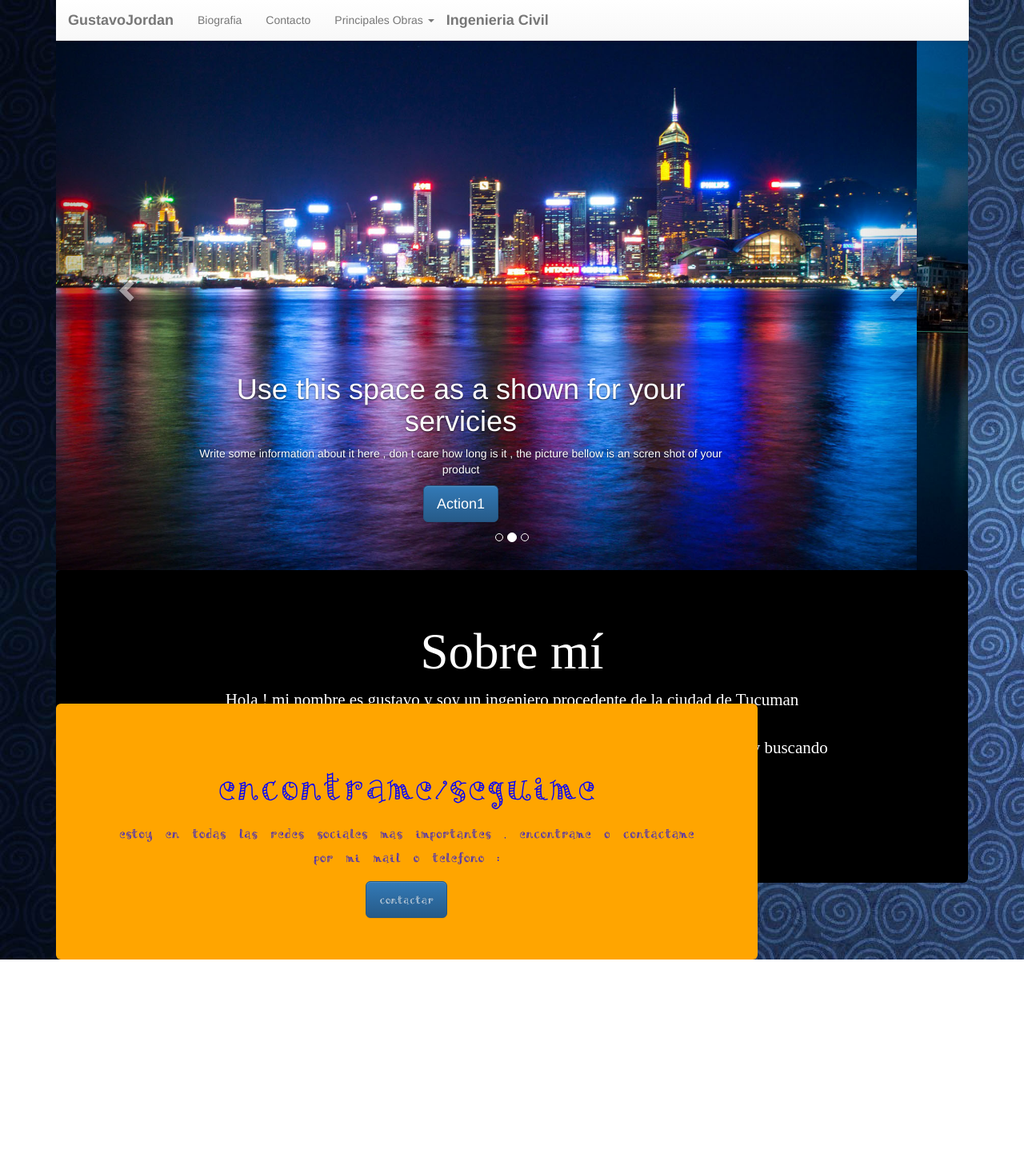
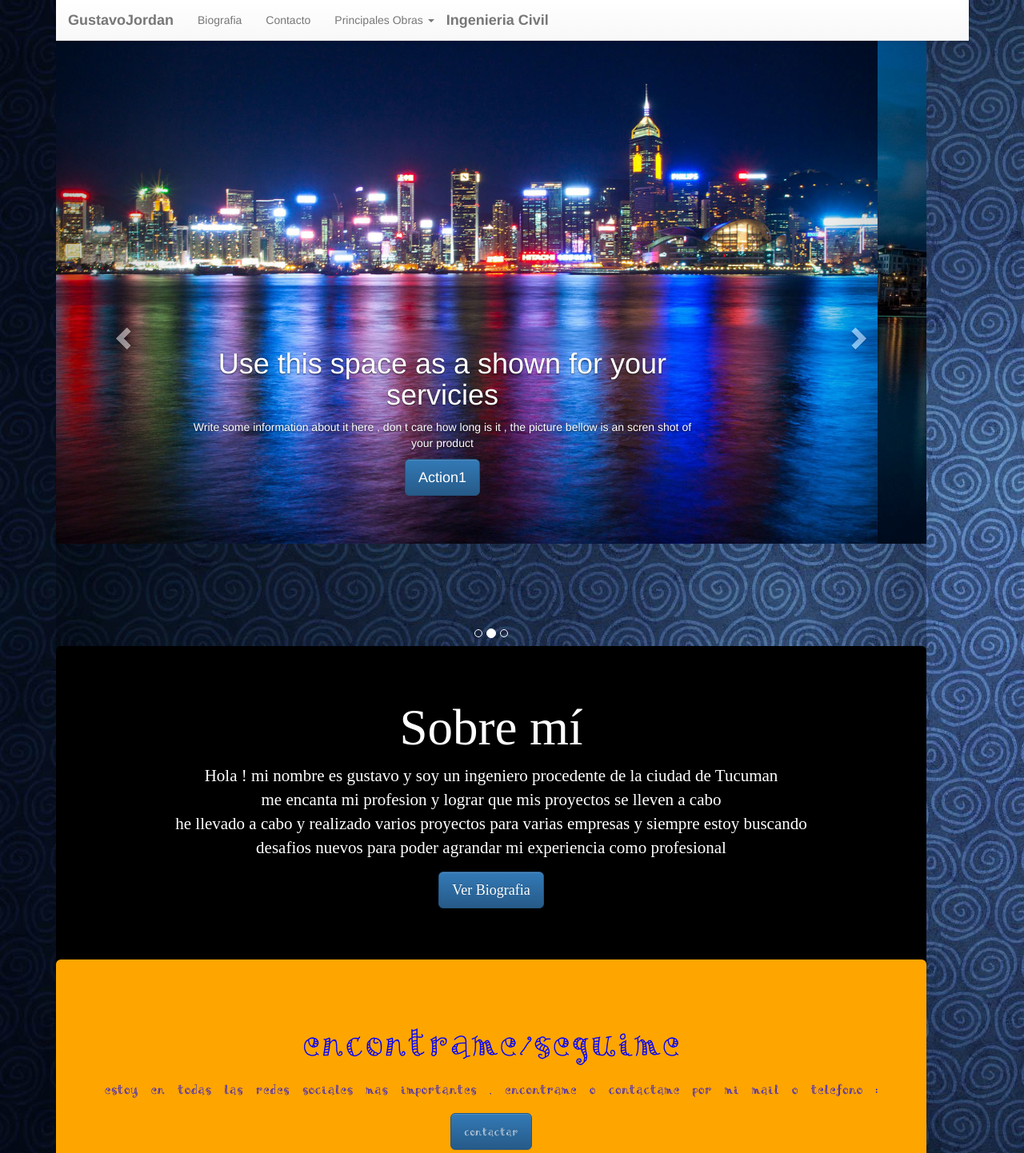
Before and after one commit to gonzalowtf/jordan, a website: page index.html in a window 1280 px wide. Shown: the top 1442 px of the page at 80% size. Before the commit the page ends 1200 px from the top, so only its background shows below. Drawn offline with nearby package versions, Linux system fonts and the light colour scheme; a web font is replaced by a local one.

Commit message:
definitive size

```diff
--- a/index.html
+++ b/index.html
@@ -46,13 +46,16 @@
 
     }
     #myCarousel{
-      position: relative;
-      width: 100%;
-      height: 40%;
+      position: absolute;
+      width: 85%;
+      height: 104%;
 
     }
     #j1{
-      position: relative;
+      position: absolute;
+      height: 60%;
+      width: 85%;
+      top:101%;
       background: black;
       color:white;
       font-family: dustwest;
@@ -61,14 +64,12 @@
     }
     #j2{
       position: absolute;
+      height: 40%;
+      width: 85%;
+      top:150%;
       background: orange;
       color:blue;
       font-family: wired;
-      width: 68.5%;
-      height: 40%;
-      top: 110%;
-
-
 
     }
 
@@ -128,11 +129,11 @@
 
                   </div><!-- /.navbar-collapse -->
 
-
+              </div>
               </div><!-- /.container-fluid -->
             </nav>
 
-            </div>
+
             </div>
         </div>
         <div id="myCarousel" class="carousel slide" data-ride="carousel">
```
Also changed, not shown: files/files/bio.html (+11 -9 lines), 1 other file.
